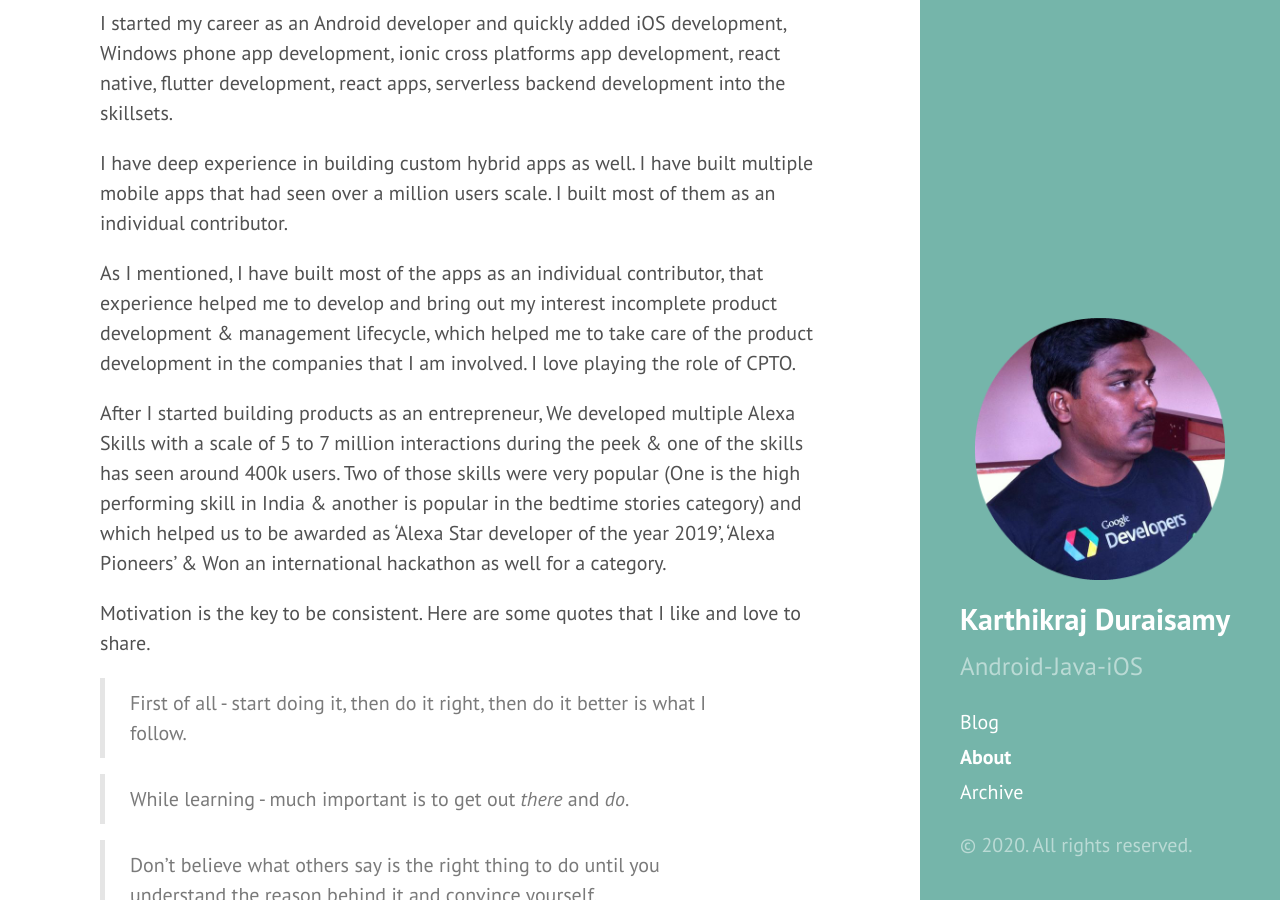
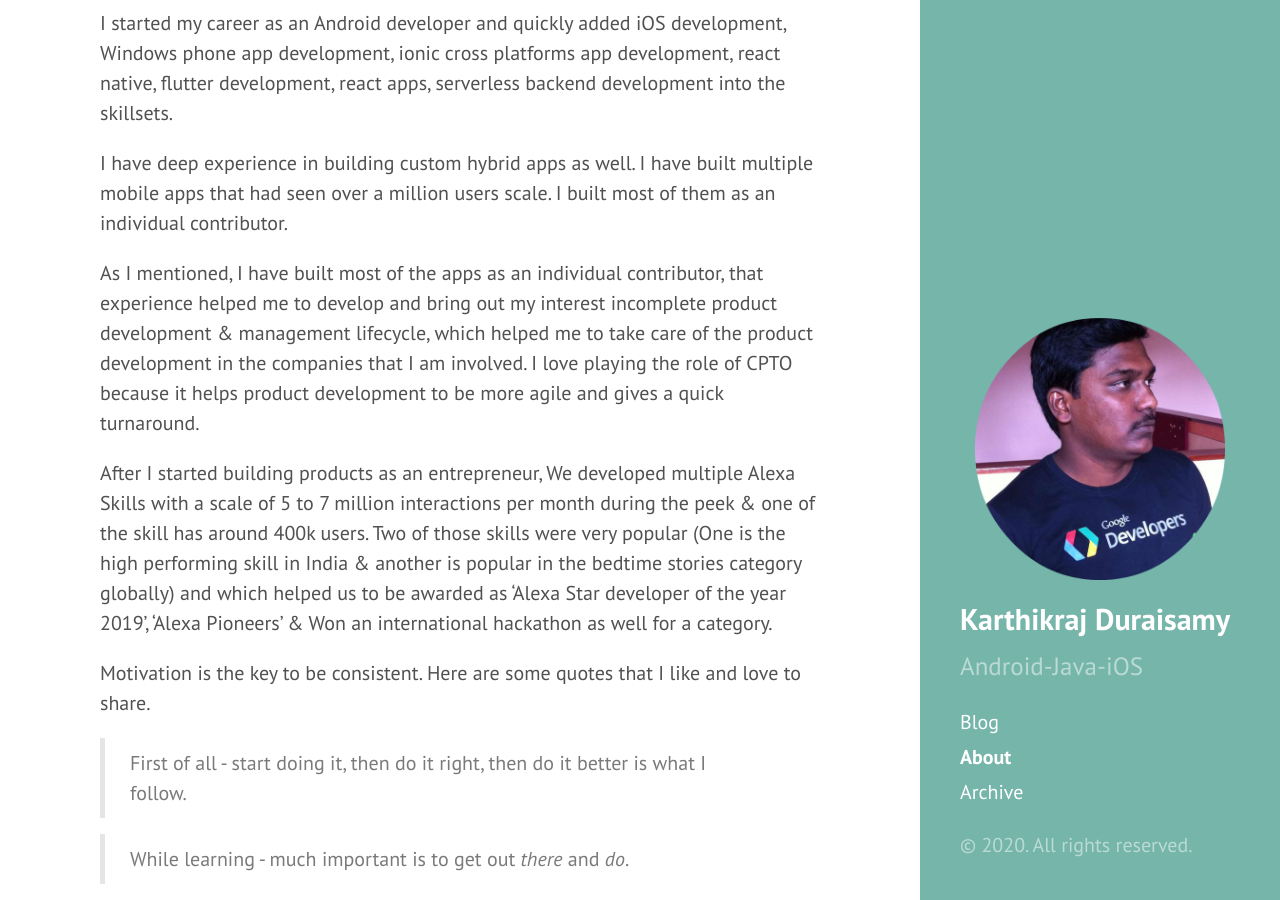
Before and after one commit to karthikraj-duraisamy/karthikraj-duraisamy.github.io, a Jekyll site: the page built from about.md, in a window 1280 px wide and 900 px high, scrolled down 752 px. Built offline with Jekyll 4.4.1, drawn with Linux system fonts in a browser that asks for light colours.

Commit message:
Update about.md

```diff
--- a/about.md
+++ b/about.md
@@ -29,9 +29,9 @@ I started my career as an Android developer and quickly added iOS development, W
 
 I have deep experience in building custom hybrid apps as well. I have built multiple mobile apps that had seen over a million users scale. I built most of them as an individual contributor.
 
-As I mentioned, I have built most of the apps as an individual contributor, that experience helped me to develop and bring out my interest incomplete product development & management lifecycle, which helped me to take care of the product development in the companies that I am involved. I love playing the role of CPTO.
+As I mentioned, I have built most of the apps as an individual contributor, that experience helped me to develop and bring out my interest incomplete product development & management lifecycle, which helped me to take care of the product development in the companies that I am involved. I love playing the role of CPTO because it helps product development to be more agile and gives a quick turnaround.
 
-After I started building products as an entrepreneur, We developed multiple Alexa Skills with a scale of 5 to 7 million interactions during the peek & one of the skills has seen around 400k users. Two of those skills were very popular (One is the high performing skill in India & another is popular in the bedtime stories category) and which helped us to be awarded as 'Alexa Star developer of the year 2019', 'Alexa Pioneers' & Won an international hackathon as well for a category.
+After I started building products as an entrepreneur, We developed multiple Alexa Skills with a scale of 5 to 7 million interactions per month during the peek & one of the skill has around 400k users. Two of those skills were very popular (One is the high performing skill in India & another is popular in the bedtime stories category globally) and which helped us to be awarded as 'Alexa Star developer of the year 2019', 'Alexa Pioneers' & Won an international hackathon as well for a category.
 
 
 Motivation is the key to be consistent. Here are some quotes that I like and love to share.
```
